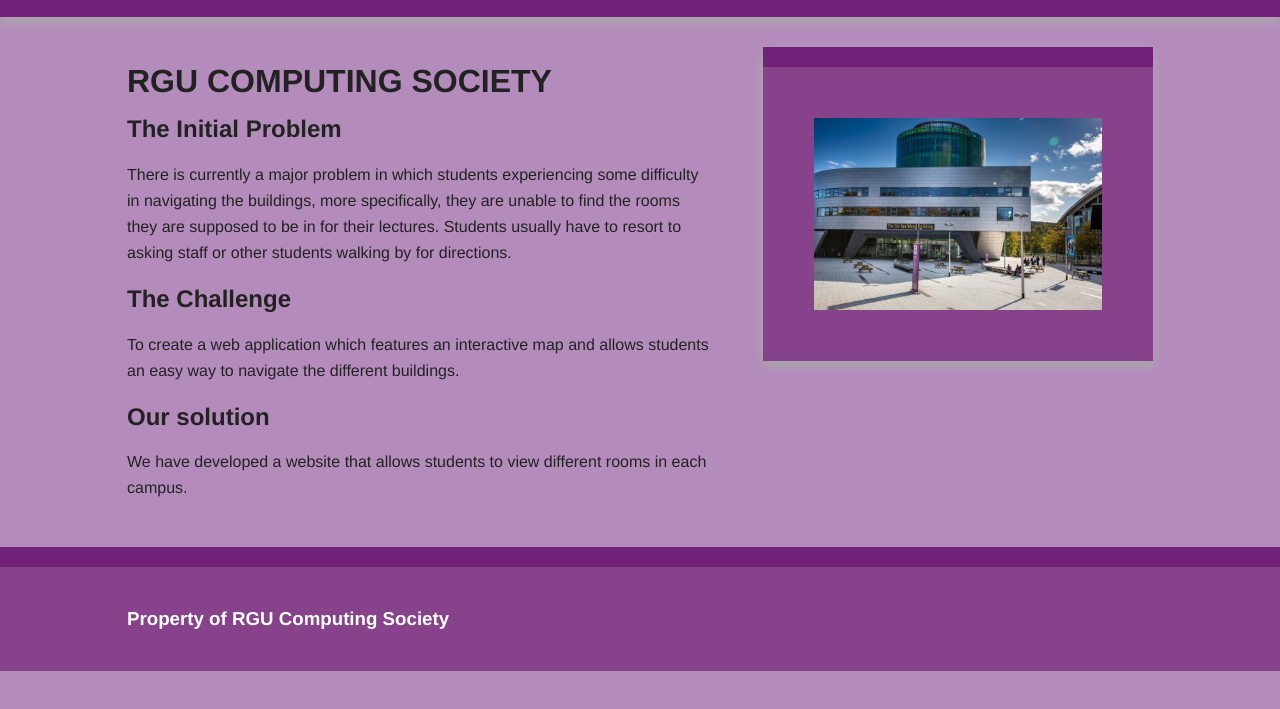
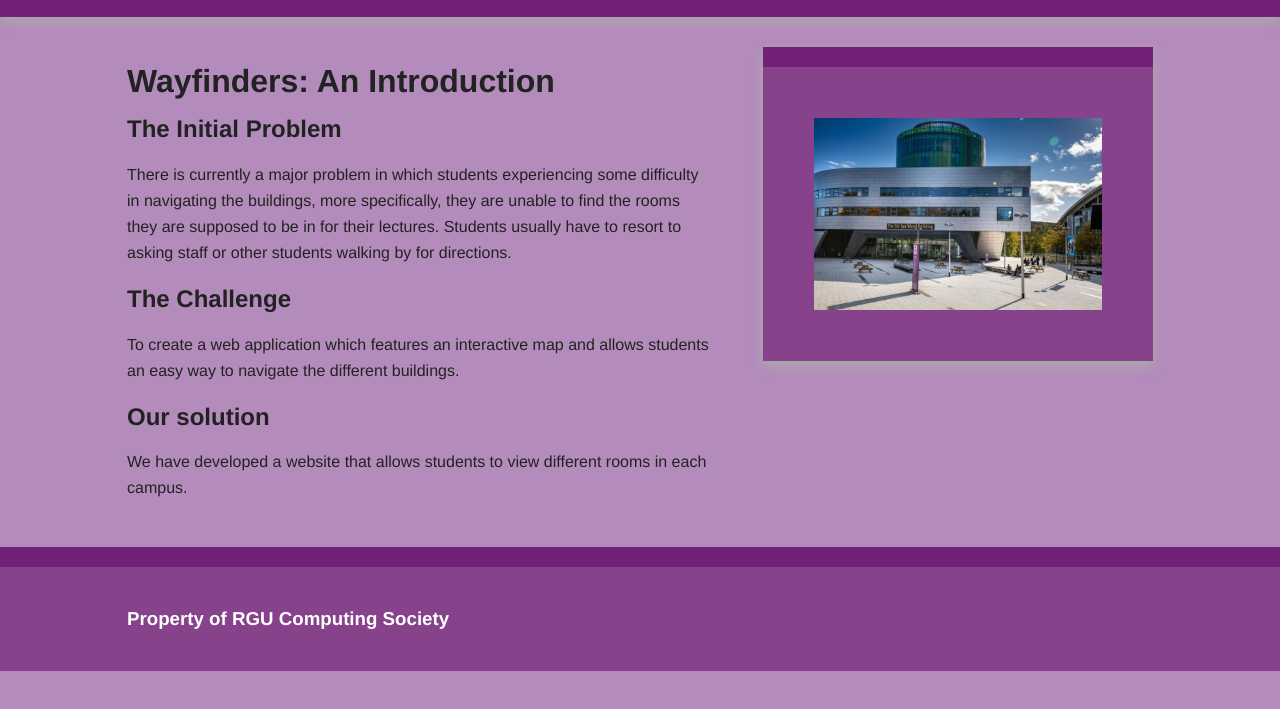
Before and after one commit to h-forster/wayfinders, a plain HTML site: page index.html in a window 1280 px wide. Shown: the part 79-788 px from the top of the page. Drawn offline with nearby package versions, Linux system fonts and the light colour scheme.

Commit message:
Changed title

```diff
--- a/index.html
+++ b/index.html
@@ -40,7 +40,7 @@
 
                 <article>
                     <header>
-                        <h1>RGU COMPUTING SOCIETY</h1>
+                        <h1>Wayfinders: An Introduction</h1>
                     </header>
                     <section>
                         <h2>The Initial Problem</h2>
```
